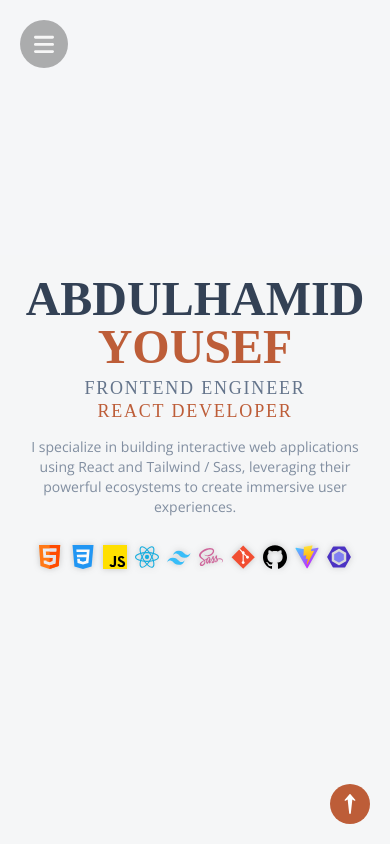
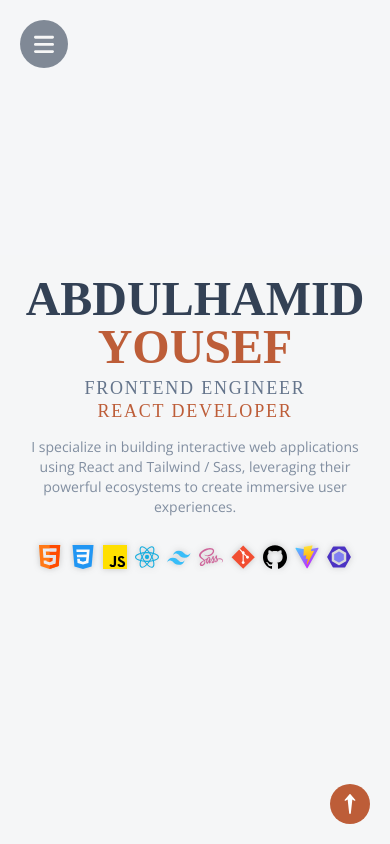
Before and after one commit to AbdelhamidYousef/Portfolio, a React (Vite) app: page / in a window 390 px wide. Shown: the top 844 px of the page. Built offline with nearby package versions, Linux system fonts and the light colour scheme; a web font is replaced by a local one.

Commit message:
Sidebar Toggle Button - Fixes & Modifications

```diff
--- a/src/App.jsx
+++ b/src/App.jsx
@@ -186,13 +186,11 @@ const App = () => {
   return (
     <div className="flex">
       {/* Sidebar Toggle Button */}
-      {/* To fix the bug of disappearing in small window when the sidebar is on */}
-      {/* To change the elements to be consistent with top button */}
-      <div className="lg:hidden fixed left-5 top-5 w-12 h-12 rounded-full bg-black/30 z-10 grid place-content-center focus-within:border-2 focus-within:border-black/20">
-        <button
-          className="w-5 h-5 flex items-center focus:outline-none"
-          onClick={() => setIsSidebarOpen(!isSidebarOpen)}
-        >
+      <button
+        onClick={() => setIsSidebarOpen(!isSidebarOpen)}
+        className="lg:hidden fixed left-5 top-5 w-12 h-12 rounded-full bg-slate-700/60 z-20 grid place-content-center hover:bg-slate-700/50 focus:outline-none focus:ring-2 focus:ring-slate-700/60 focus:ring-offset-2 transition-all duration-300"
+      >
+        <span className="w-5 h-5 flex items-center">
           <svg
             xmlns="http://www.w3.org/2000/svg"
             viewBox="0 0 448 512"
@@ -210,14 +208,12 @@ const App = () => {
           >
             <path d="M342.6 150.6c12.5-12.5 12.5-32.8 0-45.3s-32.8-12.5-45.3 0L192 210.7 86.6 105.4c-12.5-12.5-32.8-12.5-45.3 0s-12.5 32.8 0 45.3L146.7 256 41.4 361.4c-12.5 12.5-12.5 32.8 0 45.3s32.8 12.5 45.3 0L192 301.3 297.4 406.6c12.5 12.5 32.8 12.5 45.3 0s12.5-32.8 0-45.3L237.3 256 342.6 150.6z" />
           </svg>
-        </button>
-      </div>
+        </span>
+      </button>
 
       {/* To Top Button */}
       <button
-        onClick={() =>
-          setTimeout(() => window.scrollTo({ top: 0, behavior: "smooth" }), 10)
-        }
+        onClick={() => window.scrollTo({ top: 0, behavior: "smooth" })}
         className="fixed right-5 bottom-5 sm:right-10 sm:bottom-6 w-10 h-10 sm:w-12 sm:h-12 rounded-full bg-primary-600 z-10 grid place-content-center hover:bg-opacity-75 focus:outline-none focus:ring-2 focus:ring-primary-600 focus:ring-offset-2 transition-all duration-300"
       >
         <span className="w-5 h-5 sm:w-6 sm:h-6 ">
```
